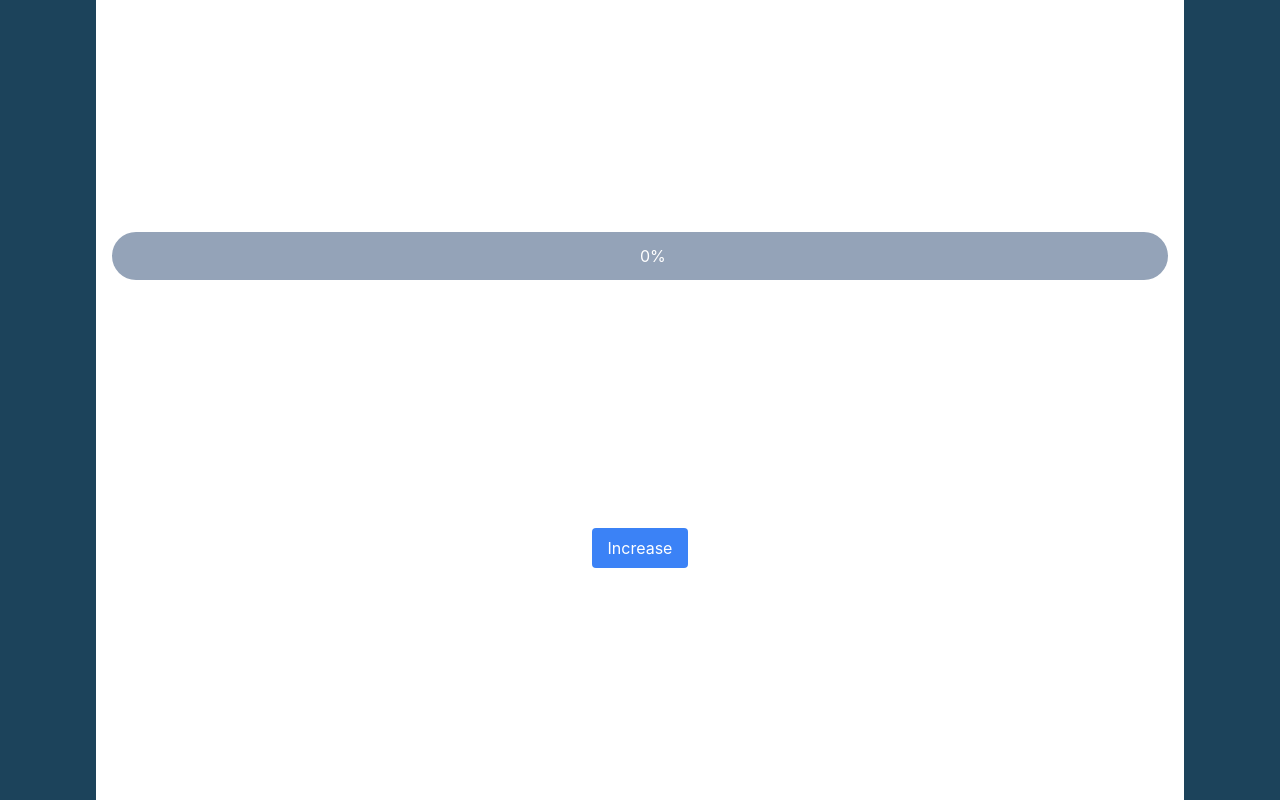
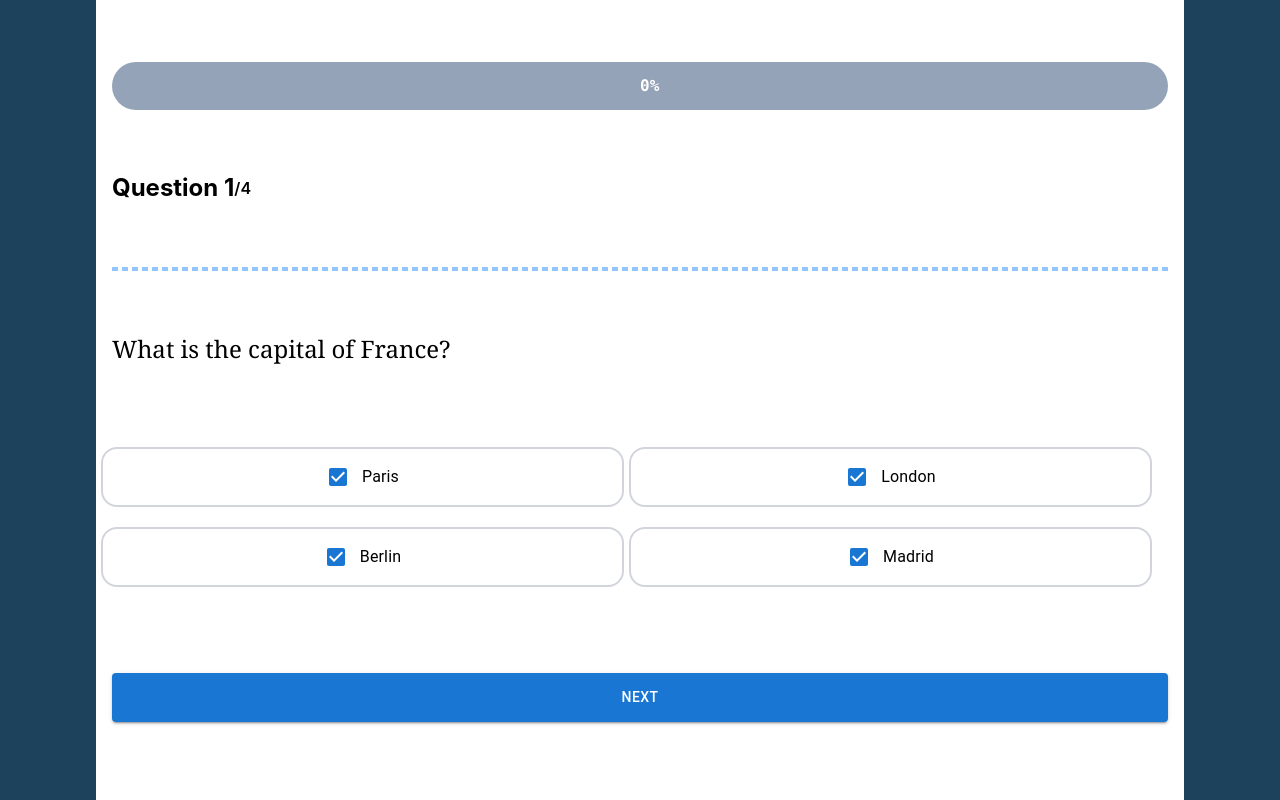
Before and after one commit to SharjeelCh/quizmo, a React (Create React App) app: page /QuizMulti in a window 1280 px wide. Built offline with nearby package versions, Linux system fonts and the light colour scheme.

Commit message:
ranking page added

```diff
--- a/src/App.css
+++ b/src/App.css
@@ -46,3 +46,12 @@
     display: block;
   }
 }
+
+
+@media(max-width:233px){
+  #griid{
+    display: flex;
+    flex-direction: column;
+    justify-content: center;
+  }
+}
--- /dev/null
+++ b/src/Components/Dialog.js
@@ -0,0 +1,17 @@
+import { useTheme } from "@emotion/react";
+import { useMediaQuery } from "@mui/material";
+import Dialog from "@mui/material/Dialog";
+import DialogTitle from "@mui/material/DialogTitle";
+
+import React from "react";
+
+const Quiz_Dialog = () => {
+  const theme = useTheme();
+
+  return <Dialog
+  open={true}
+  title="Quiz"
+  />;
+};
+
+export default Quiz_Dialog;
--- a/src/Components/ProgressBar.js
+++ b/src/Components/ProgressBar.js
@@ -22,9 +22,9 @@ function ProgressBar({ totalQs, increase, setincrease }) {
         style={{
           width: `${current}%`,
         }}
-        className="flex justify-center bg-gradient-to-r from-orange-400 to-purple-600 items-center transition-all text-white text-center rounded-3xl py-6"
+        className="flex justify-center bg-gradient-to-r from-orange-600 to-purple-700 items-center transition-all text-white text-center rounded-3xl py-6"
       ></div>
-      <p className="fixed left-1/2 right-1/2 text-white">
+      <p className="fixed left-1/2 right-1/2 text-white font-bold font-mono">
         {" "}
         {current.toFixed(0)}%
       </p>
--- a/src/Components/Tabbar.js
+++ b/src/Components/Tabbar.js
@@ -12,7 +12,7 @@ function Tabbar() {
  const [types, setTypes] = useState();
  const navigate = useNavigate();
  const [Services, setservices] = useState();
-  const [show,setshow]=useState(false);
+ const [show, setshow] = useState(false);
  const handleQuizzesEnter = () => {
   setShowQuizzesMenu(true);
  };
@@ -110,6 +110,9 @@ function Tabbar() {
          <button
           className="text-gray-800 text-sm hover:bg-gray-300 transition-colors px-2 py-1 rounded"
           key={index}
+          onClick={() => {
+           navigate(`/${item}`);
+          }}
          >
           {Object.values(item)}
          </button>
--- a/src/Screens/Main.js
+++ b/src/Screens/Main.js
@@ -5,7 +5,7 @@ import { Outlet, useLocation } from "react-router-dom";
 function Main() {
  const location = useLocation();
 
-  const hideTabbarPaths = ["/Login", "/Signup", "/QuizMulti"];
+ const hideTabbarPaths = ["/Login", "/Signup", "/QuizMulti", "/Rankings"];
 
  const shouldHideTabbar = hideTabbarPaths.includes(location.pathname);
 
--- a/src/Screens/Navigation.js
+++ b/src/Screens/Navigation.js
@@ -9,6 +9,7 @@ import Login from "./Login";
 import Signup from "./Signup";
 import QuizPage from "./QuizPage";
 import { QuizMulti } from "./QuizMulti";
+import Rankings from "./Rankings";
 function NotFound() {
  return <h1>404 Not Found</h1>;
 }
@@ -23,6 +24,7 @@ export default function Navigation() {
     <Route path="/QuizPage" element={<QuizPage />} />
     <Route path="/QuizMulti" element={<QuizMulti />} />
     <Route path="/Quizzes" element={<Quizzes />} />
+    <Route path="/Rankings" element={<Rankings />} />
    </Route>
    <Route element={<NotFound />} />
   </Routes>
--- a/src/Screens/QuizMulti.js
+++ b/src/Screens/QuizMulti.js
@@ -1,19 +1,84 @@
 import React, { useState } from "react";
 import ProgressBar from "../Components/ProgressBar";
-
+import { Button, FormControlLabel } from "@mui/material";
+import { CheckBox } from "@mui/icons-material";
+import "../App.css";
+import Quiz_Dialog from "../Components/Dialog";
 export const QuizMulti = () => {
-  const [Increase, setincrease] = useState(false);
-  return (
-    <div className="flex flex-col justify-evenly items-center px-4 bg-white h-dvh">
-      <ProgressBar totalQs={7} increase={Increase} setincrease={setincrease} />
-      <button
-        onClick={() => {
-          setincrease(true);
-        }}
-        className="mt-4 px-4 py-2 bg-blue-500 text-white rounded"
-      >
-        Increase
-      </button>
-    </div>
-  );
+ const quizes = {
+  1: {
+   question: "What is the capital of France?",
+   options: ["Paris", "London", "Berlin", "Madrid"],
+   answer: "Paris",
+  },
+  2: {
+   question: "What is the capital of Spain?",
+   options: ["Paris", "London", "america", "Paros"],
+   answer: "Madrid",
+  },
+  3: {
+   question: "What is the capital of Germany?",
+   options: ["Paris", "London", "Berlin", "Madrid"],
+   answer: "Berlin",
+  },
+  4: {
+   question: "What is the capital of Italy?",
+   options: ["Rome", "London", "Berlin", "Madrid"],
+   answer: "Rome",
+  },
+ };
+ const [Increase, setincrease] = useState(false);
+ const [current, setCurrent] = useState(1);
+ const [selectedOp, setSelectedOp] = useState("");
+ const handleQuiz = () => {
+  setincrease(true);
+  if (current < Object.keys(quizes).length) {
+   setCurrent(current + 1);
+  } else {
+   setTimeout(() => {
+    alert("Quiz Completed");
+   }, 200);
+  }
+ };
+ return (
+  <div className="flex flex-col justify-evenly px-4 bg-white h-dvh">
+   <ProgressBar
+    totalQs={Object.keys(quizes).length}
+    increase={Increase}
+    setincrease={setincrease}
+   />
+   <section className="flex flex-row flex-wrap items-center">
+    <strong className=" font-bold text-2xl text-wrap">
+     Question {current}
+    </strong>
+    <strong className="flex flex-wrap font-semibold text-base">
+     /{Object.keys(quizes).length}
+    </strong>
+   </section>
+   <div className="border-dashed border-2 border-blue-300"></div>
+   <h1 className="font-serif text-lg sm:text-2xl md:2xl lg:3xl xl:3xl">
+    {quizes[current].question}
+   </h1>
+   <div className="grid grid-cols-2" id="griid">
+    {quizes[current].options.map((option, key) => {
+     return (
+      <FormControlLabel
+       control={<CheckBox value="agree" color="primary" />}
+       label={option}
+       className="justify-center items-center gap-x-3 border-2 border-gray-300 rounded-2xl p-4 mt-5 mr-5 text-wrap hover:bg-slate-300 transition-colors"
+      />
+     );
+    })}
+   </div>
+   <Button
+    onClick={handleQuiz}
+    type="submit"
+    fullWidth
+    variant="contained"
+    sx={{ mt: 3, mb: 2, py: 1.5 }}
+   >
+    {current == Object.keys(quizes).length ? "Submit" : "Next"}
+   </Button>
+  </div>
+ );
 };
--- /dev/null
+++ b/src/Screens/Rankings.js
@@ -0,0 +1,55 @@
+import React from "react";
+import { GiBurn, GiBurningMeteor } from "react-icons/gi";
+const Rankings = () => {
+ return (
+  <div className="flex flex-col items-center justify-center">
+   <p className="text-white font-serif text-3xl italic m-10">Rankings</p>
+   <section className="flex sm:flex md:flex lg:flex xl:flex flex-row items-end gap-5">
+    <div>
+     <p className="text-white text-center text-sm italic">Jennie</p>
+     <section className="flex flex-grow items-center justify-center gap-1">
+      <GiBurningMeteor size={16} color="white" className=" mb-1" />
+      <p className="text-white text-xs mb-1">2.6k</p>
+     </section>
+     <div className="max-w-20 w-20 h-12 bg-slate-400 justify-center items-center flex text-white rounded-t-lg font-bold hover:scale-x-110 transform transition-transform duration-300 ease-in-out ">
+      2
+     </div>
+    </div>
+    <div>
+     <p className="text-white text-center text-sm italic">Alice</p>
+     <section className="flex flex-grow items-center justify-center gap-1">
+      <GiBurningMeteor size={16} color="white" className=" mb-1" />
+      <p className="text-white text-xs mb-1">3.5k</p>
+     </section>
+     <div className="max-w-20 w-20 h-16 bg-red-400 justify-center items-center flex text-white rounded-t-lg font-bold  hover:scale-x-110 transform transition-transform duration-300 ease-in-out ">
+      1
+     </div>
+    </div>
+    <div>
+     <p className="text-white text-center text-sm italic">Vinxen</p>
+     <section className="flex flex-grow items-center justify-center gap-1">
+      <GiBurningMeteor size={16} color="white" className=" mb-1" />
+      <p className="text-white text-xs mb-1">1.7kk</p>
+     </section>
+     <div className="max-w-20 w-20 h-8 bg-green-400 justify-center items-center flex text-white rounded-t-lg font-bold  hover:scale-x-110 transform transition-transform duration-300 ease-in-out ">
+      3
+     </div>
+    </div>
+   </section>
+   <div className="flex w-full h-lvh flex-col bg-white rounded-t-3xl py-3 gap-1 ">
+    <section className="flex flex-row items-center justify-between w-full h-fit p-3 overflow-hidden rounded-lg hover:bg-slate-200 cursor-pointer transition-all ease-out">
+     <div className="flex items-center gap-2">
+      <p className="text-sm font-semibold">4</p>
+      <p className=" text-md italic font-bold text-app-bg">Zack</p>
+     </div>
+     <section className="flex items-center justify-center gap-1">
+      <GiBurningMeteor size={16} className=" mb-1 text-app-bg" />
+      <p className="text-xs mb-1 text-app-bg">1.1k</p>
+     </section>
+    </section>
+   </div>
+  </div>
+ );
+};
+
+export default Rankings;
```
Lines whose indentation alone changed are shown as unchanged.
